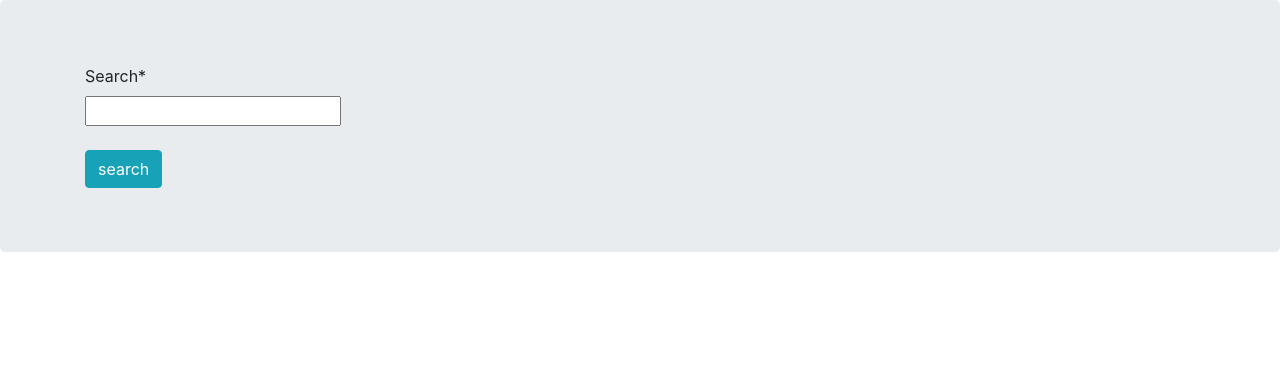
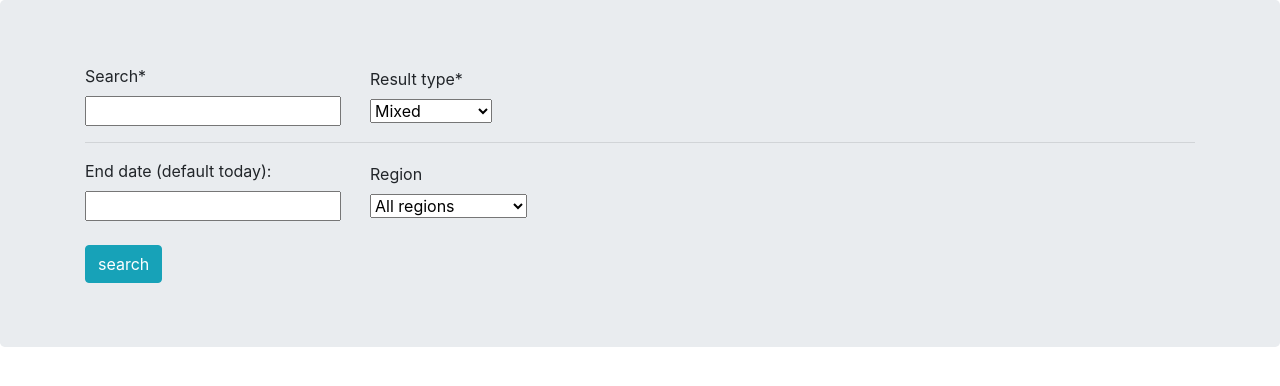
Before and after one commit to coschmitt/SentimentTracker, a Django app: page /tweets/search/ in a window 1280 px wide. Shown: the part 56-442 px from the top of the page. Run offline with Django 3.2, Linux system fonts and the light colour scheme; some libraries are stand-ins or nearby versions.

Commit message:
Changed the search form

```diff
--- a/templates/tweets/home.html
+++ b/templates/tweets/home.html
@@ -5,6 +5,8 @@
 <html lang="en" dir="ltr">
 
 <head>
+
+
     <!-- Scrollbar Custom CSS -->
     <link rel="stylesheet"
           href="https://cdnjs.cloudflare.com/ajax/libs/malihu-custom-scrollbar-plugin/3.1.5/jquery.mCustomScrollbar.min.css">
@@ -23,12 +25,15 @@
     <script src="https://stackpath.bootstrapcdn.com/bootstrap/4.5.2/js/bootstrap.min.js"
             integrity="sha384-B4gt1jrGC7Jh4AgTPSdUtOBvfO8shuf57BaghqFfPlYxofvL8/KUEfYiJOMMV+rV"
             crossorigin="anonymous"></script>
+    <!-- Fengyuan Chen's Datepicker -->
+    <link rel="stylesheet" href="https://cdnjs.cloudflare.com/ajax/libs/datepicker/0.6.5/datepicker.min.css" integrity="sha256-b88RdwbRJEzRx95nCuuva+hO5ExvXXnpX+78h8DjyOE=" crossorigin="anonymous" />
+    <script src="https://cdnjs.cloudflare.com/ajax/libs/datepicker/0.6.5/datepicker.min.js" integrity="sha256-/7FLTdzP6CfC1VBAj/rsp3Rinuuu9leMRGd354hvk0k=" crossorigin="anonymous"></script>
 
     <title>FairBnB</title>
     <nav class="navbar navbar-expand-lg navbar-light bg-light">
         <a class="navbar-brand" href="{% url 'home' %}">FairBnB</a>
 
-            <a class="button btn-sm btn-info" href="{% url 'sign-out' %}" >Sign Out</a>
+        <a class="button btn-sm btn-info" href="{% url 'sign-out' %}">Sign Out</a>
 
         <button class="navbar-toggler" type="button" data-toggle="collapse"
                 data-target="#navbarSupportedContent"
@@ -47,7 +52,8 @@
                 </li>
 
                 <li class="nav-item dropdown">
-                        <a class="nav-link dropdown-toggle" href="#" id="navbarDropdown" role="button" data-toggle="dropdown"
+                    <a class="nav-link dropdown-toggle" href="#" id="navbarDropdown" role="button"
+                       data-toggle="dropdown"
                        aria-haspopup="true" aria-expanded="false">
                         Browse
                     </a>
@@ -61,7 +67,7 @@
                 <li class="nav-item dropdown">
                     <a class="nav-link dropdown-toggle" href="#" role="button" data-toggle="dropdown"
                        aria-haspopup="true" aria-expanded="false">
-                            Hi, {{user.username}}
+                        Hi, {{ user.username }}
                     </a>
                 </li>
 
@@ -72,17 +78,41 @@
 <body>
 {% block content %}
     <div class="jumbotron ">
-                <div class = 'container'>
+        <div class='container'>
             <form action="/tweets/search/" method="post">
                 {% csrf_token %}
-                        {% for field in form %}
-                            {{field|as_crispy_field}}
-                        {% endfor %}
+                <div class="row align-items-center">
+                    <div class="col-6 col-sm-3">
+                        {{ form.search|as_crispy_field }}
+                    </div>
+                    <div class="col-6 col-sm-3">
+                        {{ form.result_type|as_crispy_field }}
+                    </div>
+
+                </div>
+                <hr>
+                <div class="row align-items-center">
+                    <div class="col-6 col-sm-3">
+                        {{ form.end_date|as_crispy_field }}
+                    </div>
+                    <div class="col-6 col-sm-3ol">
+                        {{ form.region|as_crispy_field }}
+                    </div>
+
+                </div>
                 <br>
-                        <button class="button btn btn-info" type="submit"> search </button>
+                <button class="button btn btn-info" type="submit"> search</button>
             </form>
         </div>
     </div>
+
+    <script>
+      $(function () {
+        $("#id_end_date").datepicker({
+          format:'yyyy/mm/dd',
+        });
+      });
+    </script>
 {% endblock %}
 </body>
 </html>
--- a/tweets/forms.py
+++ b/tweets/forms.py
@@ -2,4 +2,27 @@ from django import forms
 
 
 class SearchForm(forms.Form):
+    REGIONS = (
+        ("All regions", "All regions"),
+        ('Southwest', 'Southwest'),
+        ('Westcoast', 'Westcoast'),
+        ('Eastcoast', 'Eastcoast'),
+        ('Midwest', 'Midwest'),
+        ('South', 'South'),
+        ('Northeast', 'Northeast'),
+        ('Pacific Northwest', 'Pacific Northwest'),
+        ('Rocky Mountains', 'Rocky Mountains')
+    )
+
+    TWEET_TYPES = (
+        ('Mixed', 'Mixed'),
+        ('Most popular', 'Most popular'),
+        ('Most recent', 'Most recent')
+    )
+
     search = forms.CharField(required=True)
+    region = forms.ChoiceField(choices=REGIONS, required=False)
+    end_date = forms.DateField(
+        input_formats=['%Y/%m/%d'], label="End date (default today): ", required=False
+    )
+    result_type = forms.ChoiceField(choices=TWEET_TYPES)
```
Lines whose indentation alone changed are shown as unchanged.
